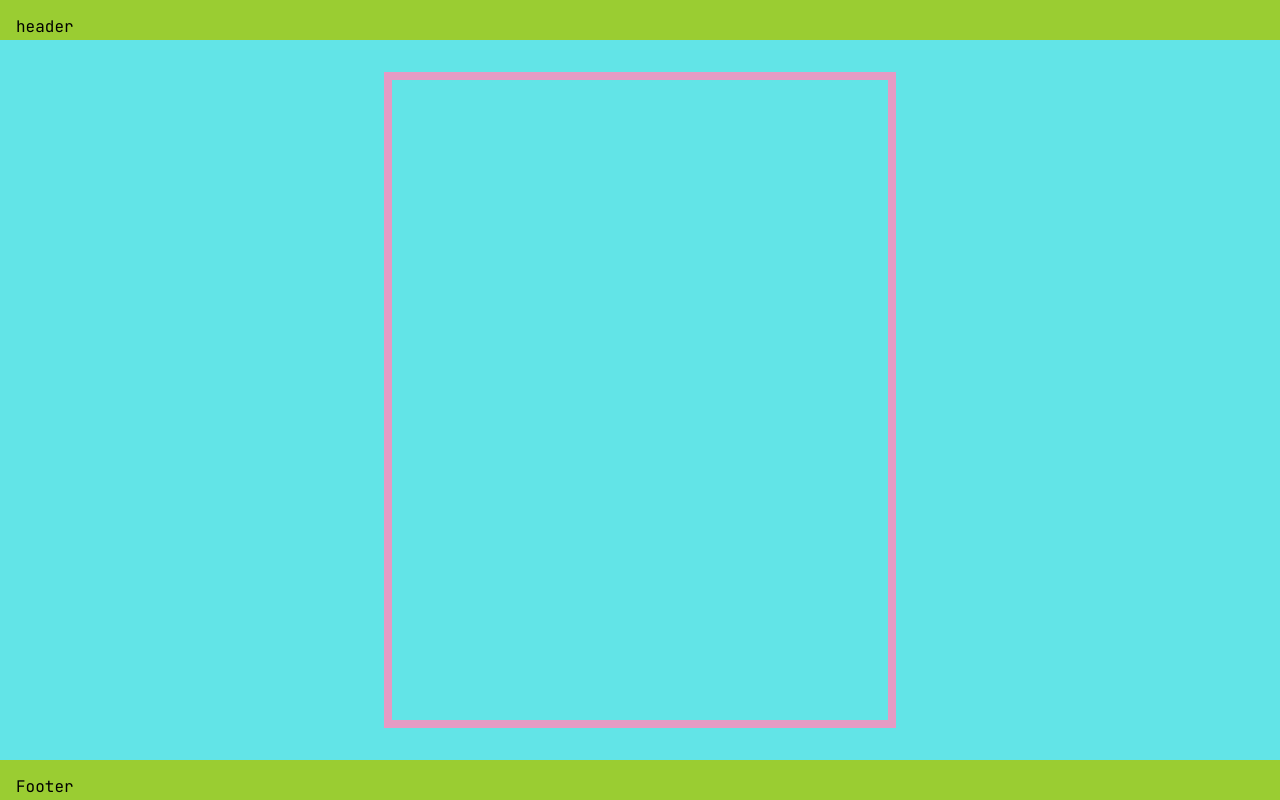
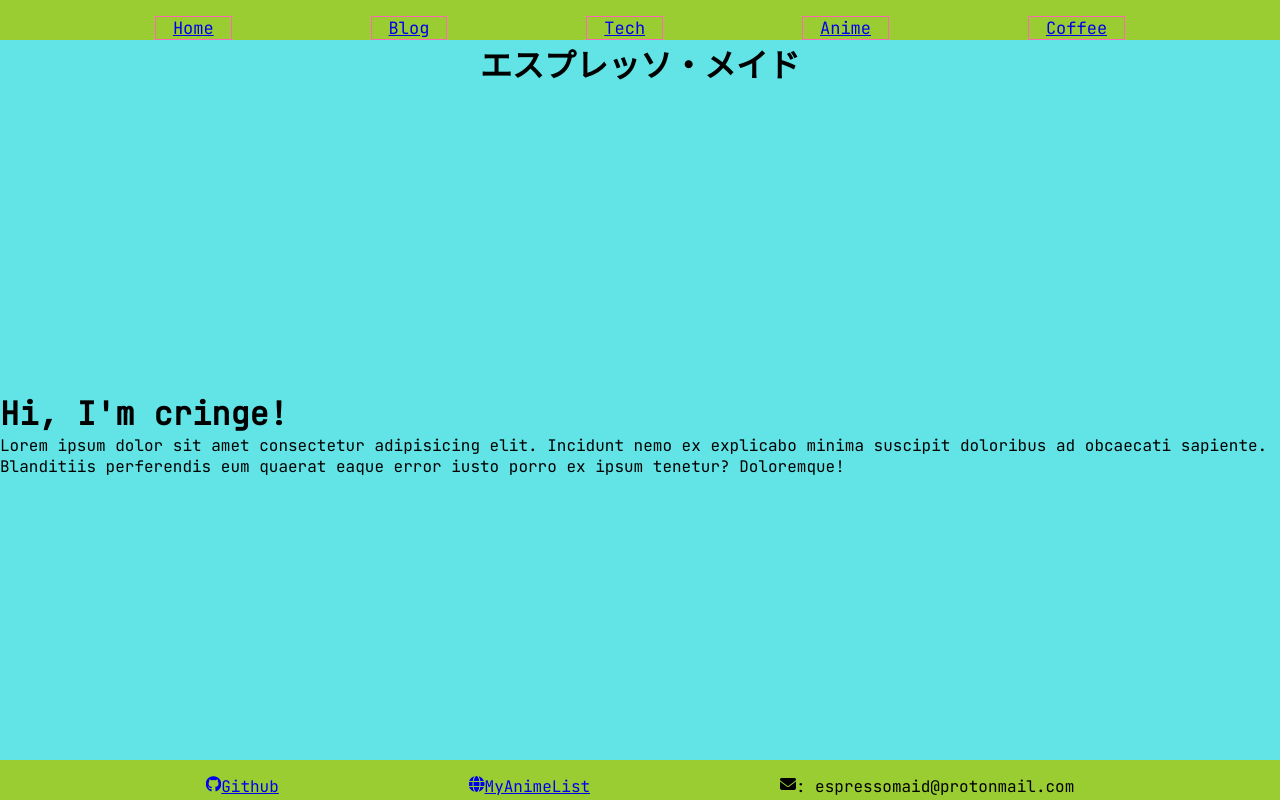
Before and after one commit to EspressoMaid/neocities-site, a plain HTML site: page templates/home.html in a window 1280 px wide. Drawn offline with Linux system fonts and the light colour scheme.

Commit message:
worked on footer

```diff
--- a/static/css/scss/_utils.scss
+++ b/static/css/scss/_utils.scss
@@ -16,25 +16,27 @@
     height: 90vh;
   }
 
-  .container{
-    margin: 2rem;
-    min-width: 20rem;
-    width: 40vw;
-    overflow: auto;
-    border: 0.5rem solid $pink-landing;
+.menu{
+  padding: 0;
+  ul{
     display: flex;
-    flex-direction: column;
+    flex-direction: row;
+    justify-content: space-evenly;
     align-items: center;
+    flex-wrap: wrap;
+    li{
+      color:ivory;
+      font-size: 17px;
+      padding-right: 1em;
+      padding-left: 1em;
+      border: 1px solid hotpink;
+    }
   }
+}
 
- article {
-    flex: 4;
-    min-height: 15vh;
-    background-color: whitesmoke;
-    margin-top: 2rem;
-    margin-bottom: 2rem;
-    width: 60vw;
-    border-radius: 10px;
-    margin-top: 0.5em;
-    margin-bottom: 0.5em;
-  }
+.footer{
+  display: flex;
+  flex-wrap: wrap;
+  flex-direction: row;
+  justify-content: space-evenly;
+}
--- a/static/css/scss/style.scss
+++ b/static/css/scss/style.scss
@@ -6,8 +6,9 @@
     margin: 0;
     box-sizing: border-box;
     font-family: 'JetBrains Mono', monospace;
-    overflow: auto;
-};
+    overflow: hidden;
+}
+
 
 body {
     display: flex;
--- a/templates/home.html
+++ b/templates/home.html
@@ -2,21 +2,48 @@
 <html lang="en_US">
   <head>
     <meta charset="utf-8">
+    <script src="https://kit.fontawesome.com/06375180ee.js" crossorigin="anonymous"></script>
     <script defer src="../static/js/main.js"></script>
-    <link rel="stylesheet" type="text/css" href="../static/css/style.css">
-    <link rel="shortcut icon" type="image/jpg" href="media/img/favicon2.png"/>
+    <link rel="stylesheet" type="text/css" href="../static/css/scss/style.css">
+    <link rel="shortcut icon" type="image/jpg" href="../media/img/favicon2.png"/>
     <title id="title"></title>
   </head>
   <body>
     <div class="col-2">
       <header>
-        header
+        <nav id="menu" class="menu">
+          <ul id="menu-items">
+            <li><a href="home.html">Home</a></li>
+            <li><a href="blog.html">Blog</a></li>
+            <li><a href="tech.html">Tech</a></li>
+            <li><a href="anime.html">Anime</a></li>
+            <li><a href="coffee.html">Coffee</a></li>
+          </ul>
+        </nav>
       </header>
       <main class="content">
-      <div id="about" class= "container">
-      </div>
+        <h1 id="title-el" class="title-el typing-ani">エスプレッソ・メイド</h1>
+        <div id="container" class="container">
+          <img id="avatar">
+          <div id=" about">
+            <h1>Hi, I'm cringe!</h1>
+            <p>Lorem ipsum dolor sit amet
+              consectetur adipisicing elit.
+              Incidunt nemo ex explicabo
+              minima suscipit doloribus ad
+              obcaecati sapiente. Blanditiis
+              perferendis eum quaerat eaque
+              error iusto porro ex ipsum
+              tenetur? Doloremque!</p>
+          </div>
+        </div>
       </main>
-      <footer>Footer</footer>
+      <footer id="footer" class="footer">
+        <a href="github.com/espressomaid"><i class="fab fa-github"></i>Github</a>
+        <a href="github.com/espressomaid"><i class="fas fa-globe"></i>MyAnimeList</a>
+        <p><i class="fas fa-envelope"></i>: espressomaid@protonmail.com</p>
+
+      </footer>
     </div>
   </body>
 </html>
```
Also changed, not shown: index.html (+1 -1 lines), static/css/landing_style.css (deleted), static/css/scss/landing_style.css, static/css/scss/style.css, static/css/style.css (deleted), 4 other files.
